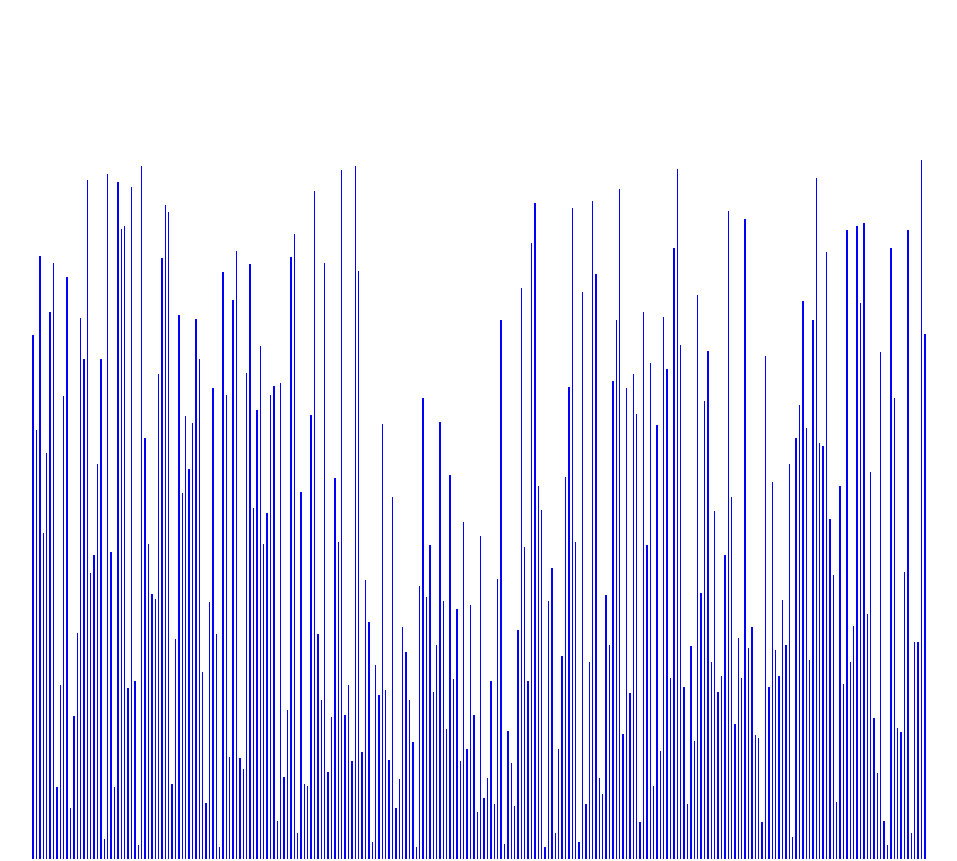
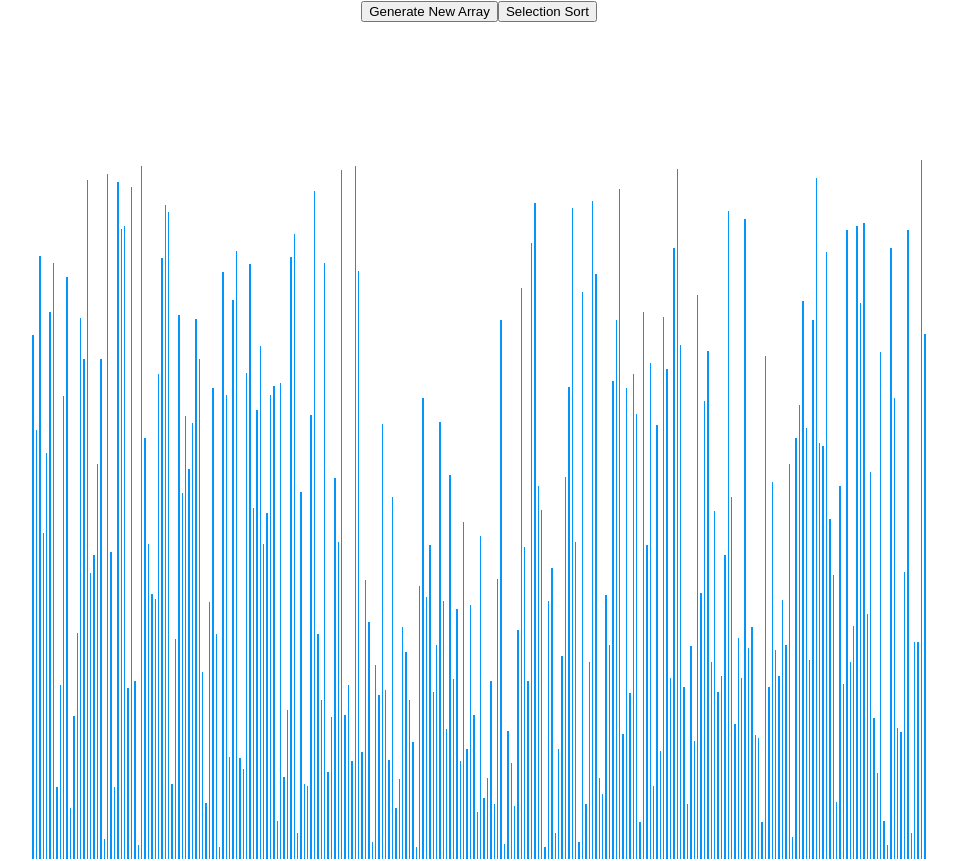
Before and after one commit to dinz0014/sorting-visualiser, a React (Create React App) app: page / in a window 1280 px wide. Shown: the top 861 px of the page, without its empty margins (161-1118 px from the left). Built offline with nearby package versions, Linux system fonts and the light colour scheme.

Commit message:
Changed colour of the bars to a lighter blue and Created buttons for generating a new array and running selection sort.

```diff
--- a/src/SortingVisualiser/SortingVisualiser.css
+++ b/src/SortingVisualiser/SortingVisualiser.css
@@ -5,7 +5,7 @@
 }
 
 .array-bar{
-    background-color : blue ;
+    background-color : #0394fc;
     display : inline-block;
     margin : 0 1px;
 }
--- a/src/SortingVisualiser/SortingVisualiser.tsx
+++ b/src/SortingVisualiser/SortingVisualiser.tsx
@@ -50,9 +50,20 @@ export default class SortingVisualiser extends React.Component<
         console.log(this.props.size);
 
         return (
+            <>
+                <div>
+                    <button onClick={() => this.generateArray()}>
+                        Generate New Array
+                    </button>
+                    <button>Selection Sort</button>
+                </div>
                 <div
                     className="array-container"
-                style={{ left: `${marg}px`, right: `${marg}px` }}>
+                    style={{
+                        left: `${marg}px`,
+                        right: `${marg}px`,
+                        height: `${this.props.max}px`
+                    }}>
                     {array.map((value, idx) => {
                         return (
                             <div
@@ -65,6 +76,7 @@ export default class SortingVisualiser extends React.Component<
                         );
                     })}
                 </div>
+            </>
         );
     }
 }
```
Lines whose indentation alone changed are shown as unchanged.
